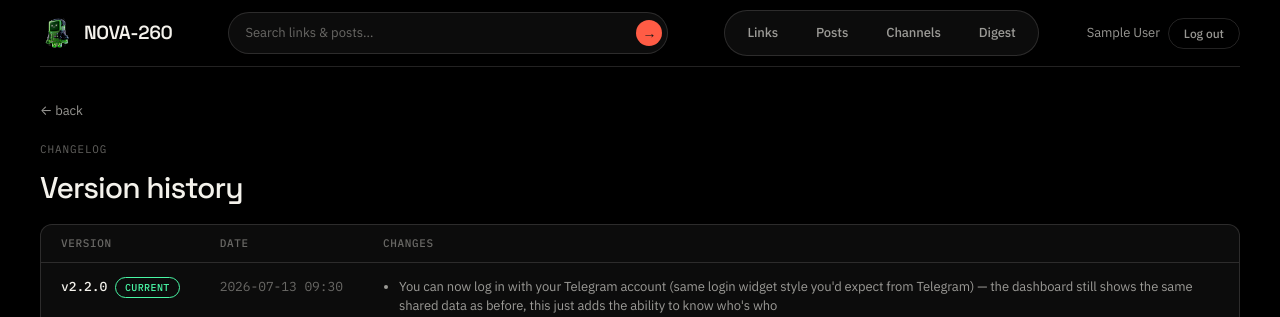
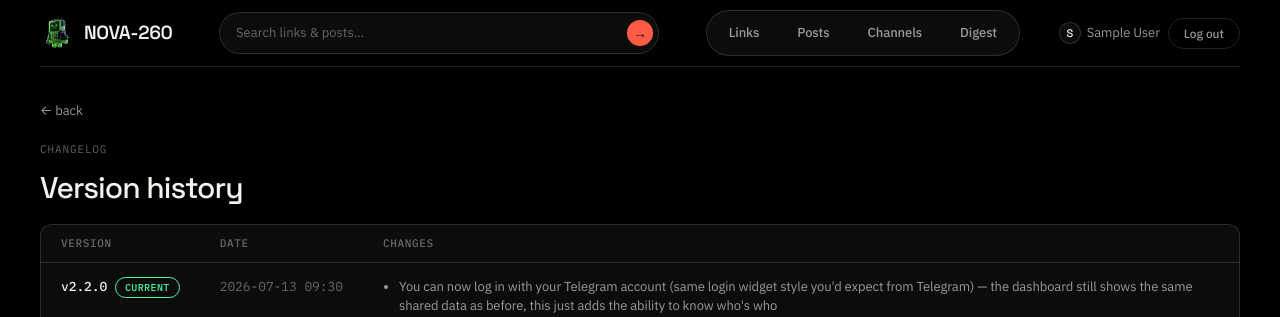
Before and after one commit to bots-n-bones/links-tgbot, a FastAPI app: page /changelog in a window 1280 px wide. Shown: the top 317 px of the page. Run offline with FastAPI, Linux system fonts and the light colour scheme; the visitor is signed in with stand-in values (Sample User, id 1); some libraries are stand-ins or nearby versions.

Commit message:
Личный кабинет v2, волна 3: аватарка в шапке
.site-auth рендерит img с session avatar_url (referrerpolicy=no-referrer —
CDN Telegram иногда режет по referrer) или fallback-кружок с инициалом,
если у пользователя нет фото в Telegram (частый случай для Login Widget).
Проверено вручную в превью: с фото рендерится картинка, без фото —
инициал.

Co-Authored-By: Claude Sonnet 5 <noreply@anthropic.com>

```diff
--- a/api/templates/base.html
+++ b/api/templates/base.html
@@ -143,6 +143,24 @@
     .site-auth { display: flex; align-items: center; gap: 8px; margin-left: 16px; }
     .site-auth a { font-size: 13px; color: var(--text-muted); text-decoration: none; }
     .site-auth a:hover, .site-auth a.active { color: var(--text); }
+    .site-auth-link { display: flex; align-items: center; gap: 6px; }
+    .site-avatar {
+      width: 22px;
+      height: 22px;
+      border-radius: var(--radius-pill);
+      object-fit: cover;
+      flex-shrink: 0;
+    }
+    .site-avatar-fallback {
+      display: inline-flex;
+      align-items: center;
+      justify-content: center;
+      background: var(--bg-elevated);
+      border: 1px solid var(--border);
+      color: var(--text);
+      font-family: var(--font-display);
+      font-size: 11px;
+    }
 
     .eyebrow {
       font-family: var(--font-mono);
@@ -574,7 +592,15 @@
     {% endif %}
     <div class="site-auth">
       {% if request.session.get("user_id") %}
-        <a href="/account" class="{{ 'active' if request.url.path.startswith('/account') else '' }}">{{ request.session.get("display_name") }}</a>
+        <a href="/account" class="site-auth-link {{ 'active' if request.url.path.startswith('/account') else '' }}">
+          {% set avatar_url = request.session.get("avatar_url") %}
+          {% if avatar_url %}
+            <img class="site-avatar" src="{{ avatar_url }}" alt="" referrerpolicy="no-referrer">
+          {% else %}
+            <span class="site-avatar site-avatar-fallback">{{ (request.session.get("display_name") or "?")[0]|upper }}</span>
+          {% endif %}
+          <span>{{ request.session.get("display_name") }}</span>
+        </a>
         <form method="post" action="/logout" style="display: inline;">
           <button type="submit" class="btn">Log out</button>
         </form>
```
